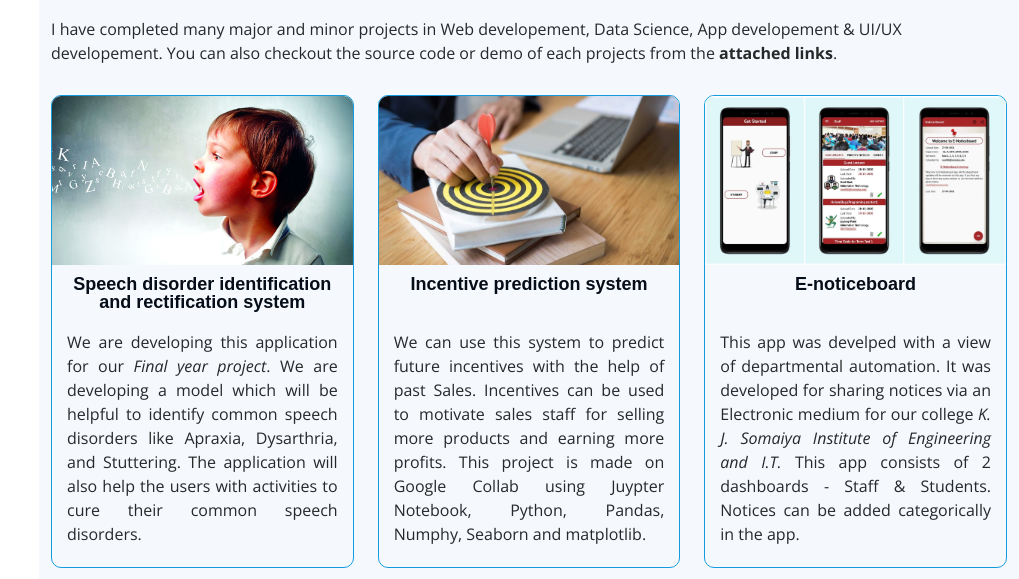
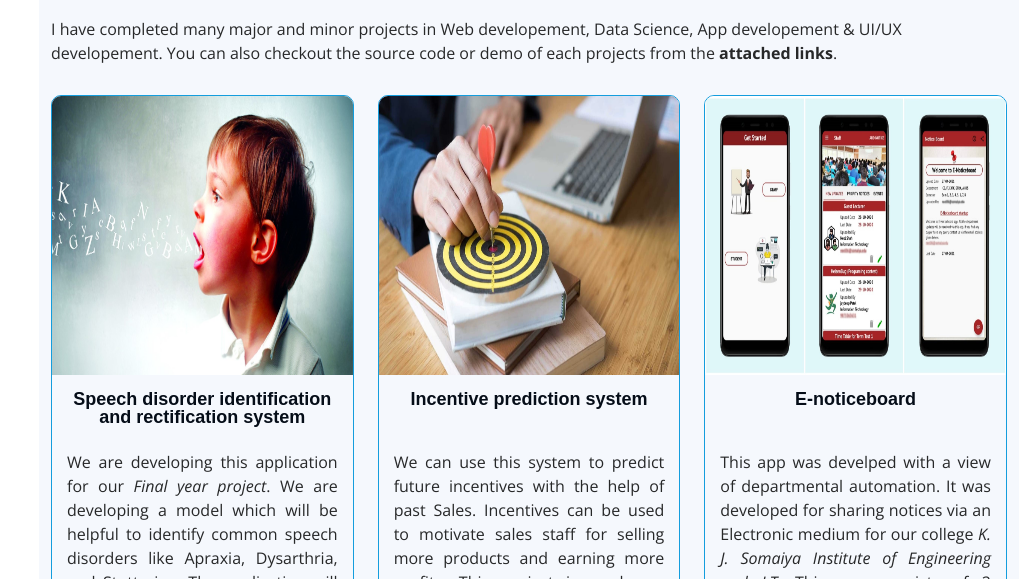
Before and after one commit to neel06shah/MyPortfolio, a plain HTML site: page index.html in a window 1280 px wide. Shown: the part 3616-4195 px from the top of the page, without its empty margins (261-1280 px from the left). Drawn offline with nearby package versions, Linux system fonts and the light colour scheme.

Commit message:
ProjectIssueSolved

```diff
--- a/assets/css/style.css
+++ b/assets/css/style.css
@@ -620,7 +620,7 @@ section {
 }
 
 .portfolio .portfolio-wrap {
-    display: flexbox;
+    height: 560px;
     transition: 0.3s;
     position: relative;
     overflow: hidden;
@@ -642,7 +642,7 @@ section {
     font-weight: 600;
     font-family: Arial, Helvetica, sans-serif;
     color: #050d18;
-    margin: 10px;
+    margin: 15px;
 }
 
 .portfolio .portfolio-wrap>p {
```
